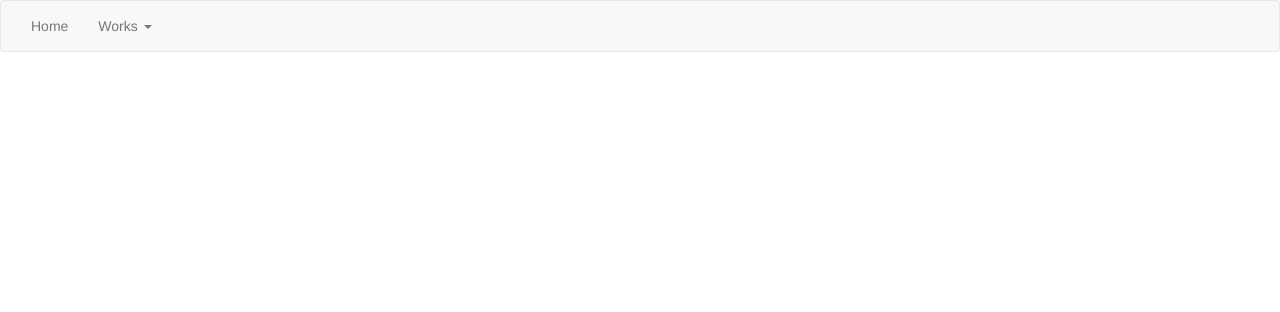
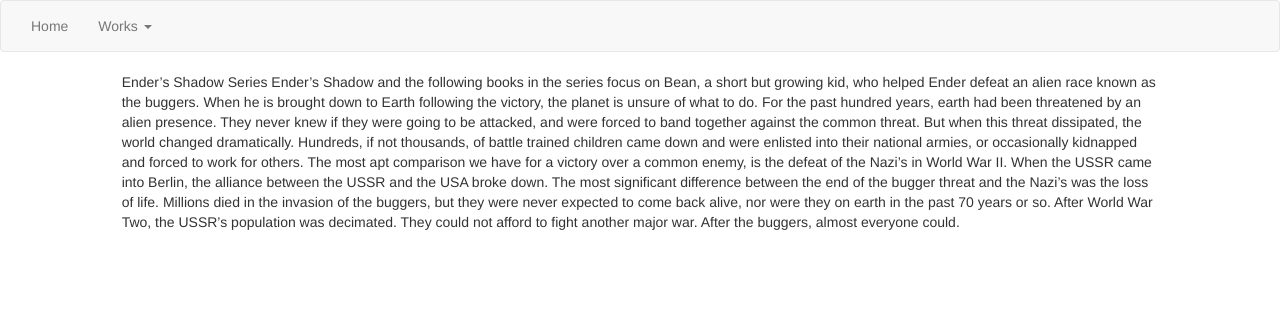
Before and after one commit to Akiva-Notkin/akiva.club, a PHP site: page /works/endersshadow.php in a window 1280 px wide. Shown: the top 312 px of the page. Run offline with PHP 8.4, Linux system fonts and the light colour scheme; some libraries are stand-ins or nearby versions.

Commit message:
with text now

```diff
--- a/public_html/works/endersshadow.php
+++ b/public_html/works/endersshadow.php
@@ -5,4 +5,22 @@ headerworks("Ender's Shadow");
 
 ?>
 
+
+<div class="container-fluid">
+	<div class="row">
+		<div class="col-md-1"></div>
+		<div class="col-md-10">
+			<p>
+						Ender’s Shadow Series
+			Ender’s Shadow and the following books in the series focus on Bean, a short but growing kid, who helped Ender defeat an alien race known as the buggers. When he is brought down to Earth following the victory, the planet is unsure of what to do.
+
+			For the past hundred years, earth had been threatened by an alien presence. They never knew if they were going to be attacked, and were forced to band together against the common threat. But when this threat dissipated, the world changed dramatically. Hundreds, if not thousands, of battle trained children came down and were enlisted into their national armies, or occasionally kidnapped and forced to work for others.
+
+			The most apt comparison we have for a victory over a common enemy, is the defeat of the Nazi’s in World War II. When the USSR came into Berlin, the alliance between the USSR and the USA broke down. The most significant difference between the end of the bugger threat and the Nazi’s was the loss of life. Millions died in the invasion of the buggers, but they were never expected to come back alive, nor were they on earth in the past 70 years or so. After World War Two, the USSR’s population was decimated. They could not afford to fight another major war. After the buggers, almost everyone could.
+			</p>
+		</div>
+	</div>
+</div>
+
+
 <?php require("../../templates/footer.php"); ?>
```
